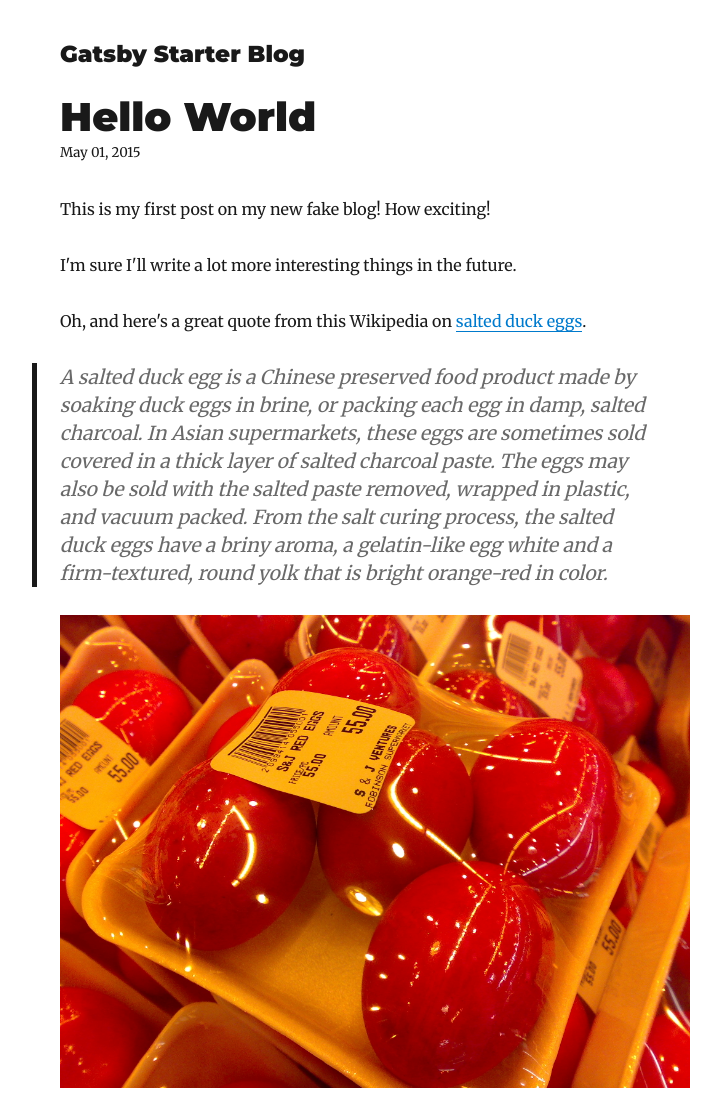
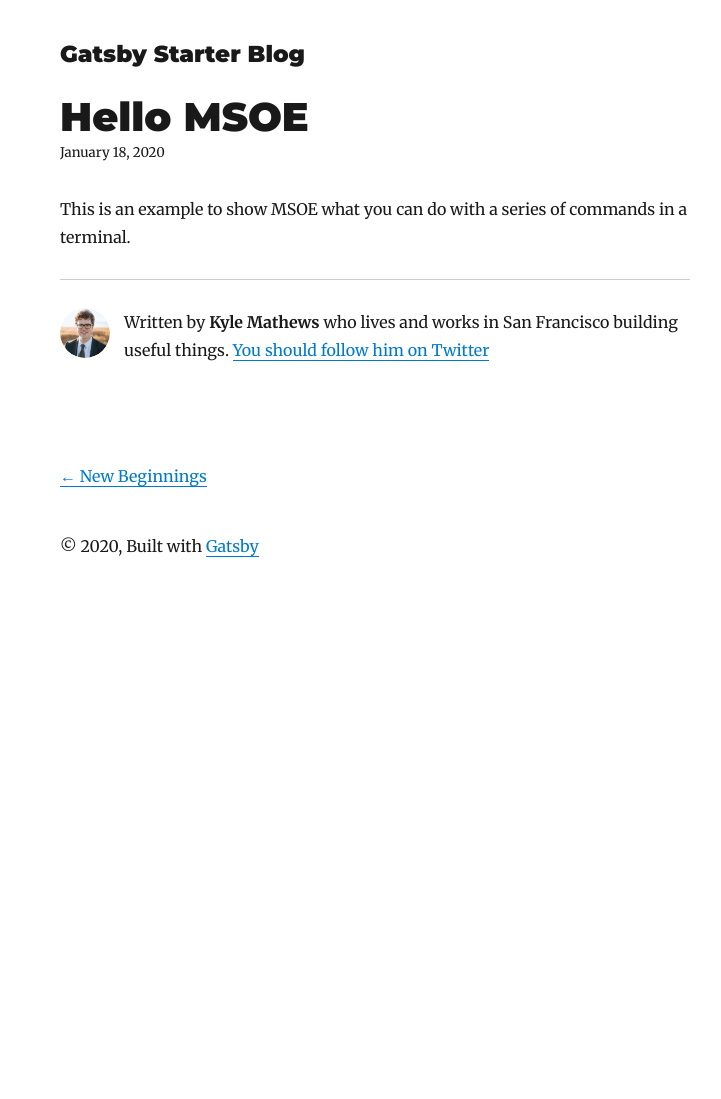
Before and after one commit to shawnpetros/gatsby-starter-blog, a Gatsby site: page /hello-world/ in a window 1280 px wide. Shown: the top 1099 px of the page, without its empty margins (265-986 px from the left). After the commit the page ends 800 px from the top, so only its background shows below. Built offline with nearby package versions, Linux system fonts and the light colour scheme; Gatsby itself is replaced by a stand-in of ours; some packages are replaced by stand-ins of ours.

Commit message:
a change

```diff
--- a/content/blog/hello-world/index.md
+++ b/content/blog/hello-world/index.md
@@ -1,22 +1,7 @@
 ---
-title: Hello World
-date: "2015-05-01T22:12:03.284Z"
-description: "Hello World"
+title: Hello MSOE
+date: "2020-01-18T22:12:03.284Z"
+description: "Hello MSOE"
 ---
 
-This is my first post on my new fake blog! How exciting!
-
-I'm sure I'll write a lot more interesting things in the future.
-
-Oh, and here's a great quote from this Wikipedia on
-[salted duck eggs](http://en.wikipedia.org/wiki/Salted_duck_egg).
-
-> A salted duck egg is a Chinese preserved food product made by soaking duck
-> eggs in brine, or packing each egg in damp, salted charcoal. In Asian
-> supermarkets, these eggs are sometimes sold covered in a thick layer of salted
-> charcoal paste. The eggs may also be sold with the salted paste removed,
-> wrapped in plastic, and vacuum packed. From the salt curing process, the
-> salted duck eggs have a briny aroma, a gelatin-like egg white and a
-> firm-textured, round yolk that is bright orange-red in color.
-
-![Chinese Salty Egg](./salty_egg.jpg)
+This is an example to show MSOE what you can do with a series of commands in a terminal.
```
